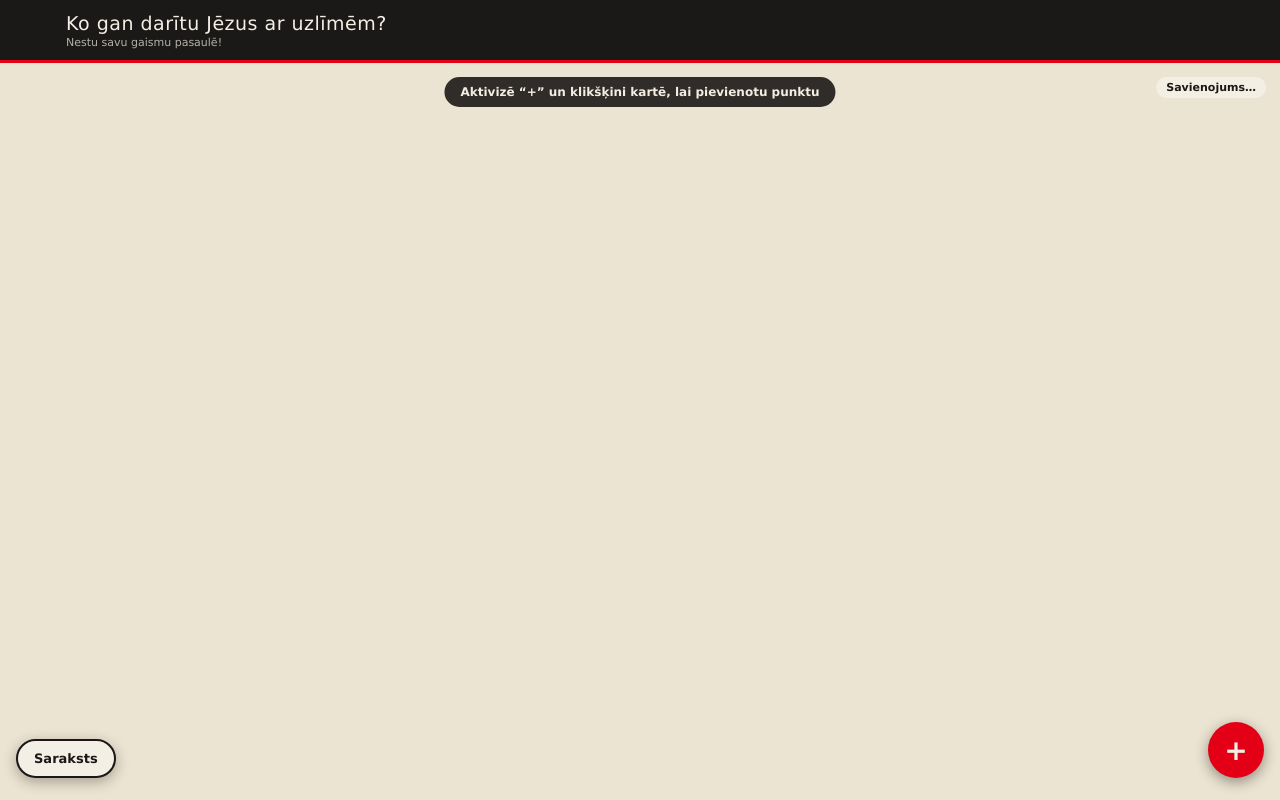
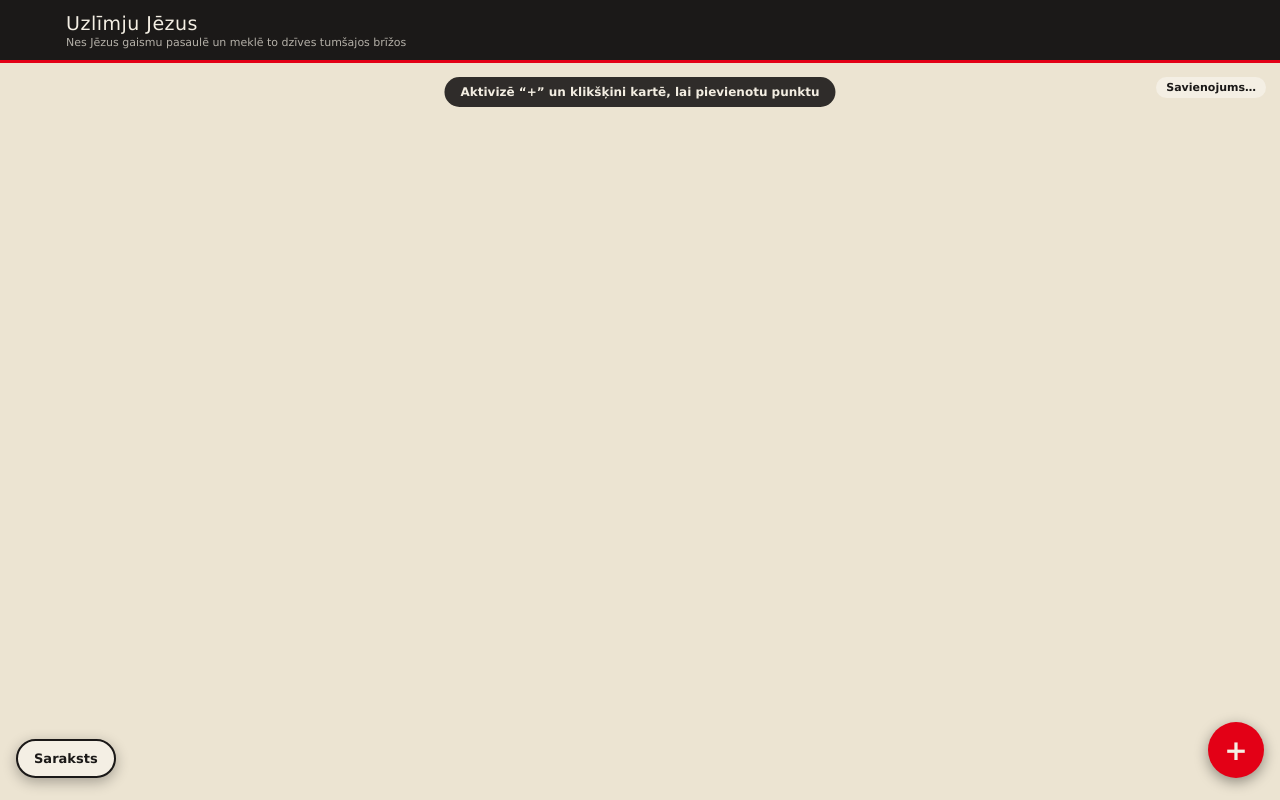
Before and after one commit to zanz1bra/kgdj_uzlimes, a website: page index.html in a window 1280 px wide. Drawn offline with nearby package versions, Linux system fonts and the light colour scheme.

Commit message:
Modify header content and refactor savePoint function
Updated header text and improved savePoint function structure.

```diff
--- a/index.html
+++ b/index.html
@@ -179,8 +179,8 @@
         <svg width="40" height="40" viewBox="0 0 210 297" xmlns="http://www.w3.org/2000/svg"><defs/><g id="layer1"><g id="g1" transform="matrix(0.3527772,0,0,0.3527772,0.03975364,-0.06849993)"><path d="M0 0h595v842H0z" fill="none"/></g></g></svg>
       </div>
       <div>
-        <h1>Ko gan darītu Jēzus ar uzlīmēm?</h1>
-        <div class="tagline">Nestu savu gaismu pasaulē!</div>
+        <h1>Uzlīmju Jēzus</h1>
+        <div class="tagline">Nes Jēzus gaismu pasaulē un meklē to dzīves tumšajos brīžos</div>
       </div>
     </div>
   </header>
```
Lines whose indentation alone changed are shown as unchanged.
